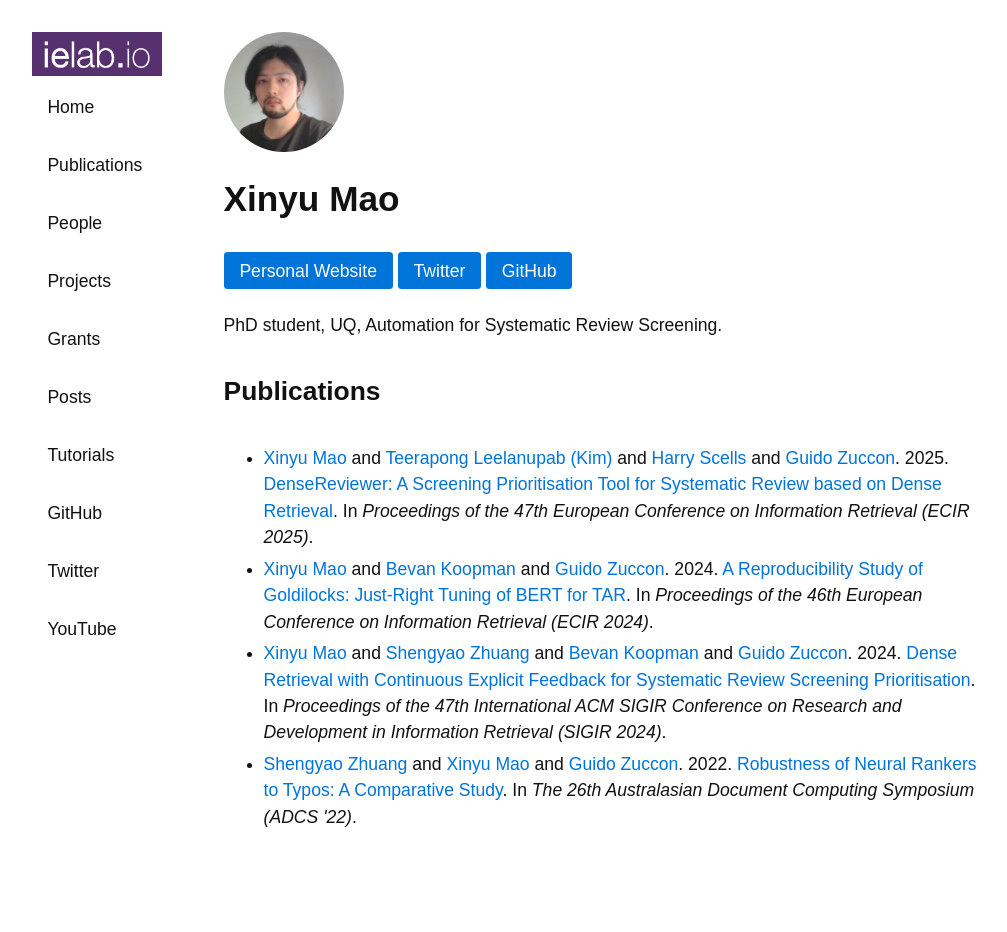
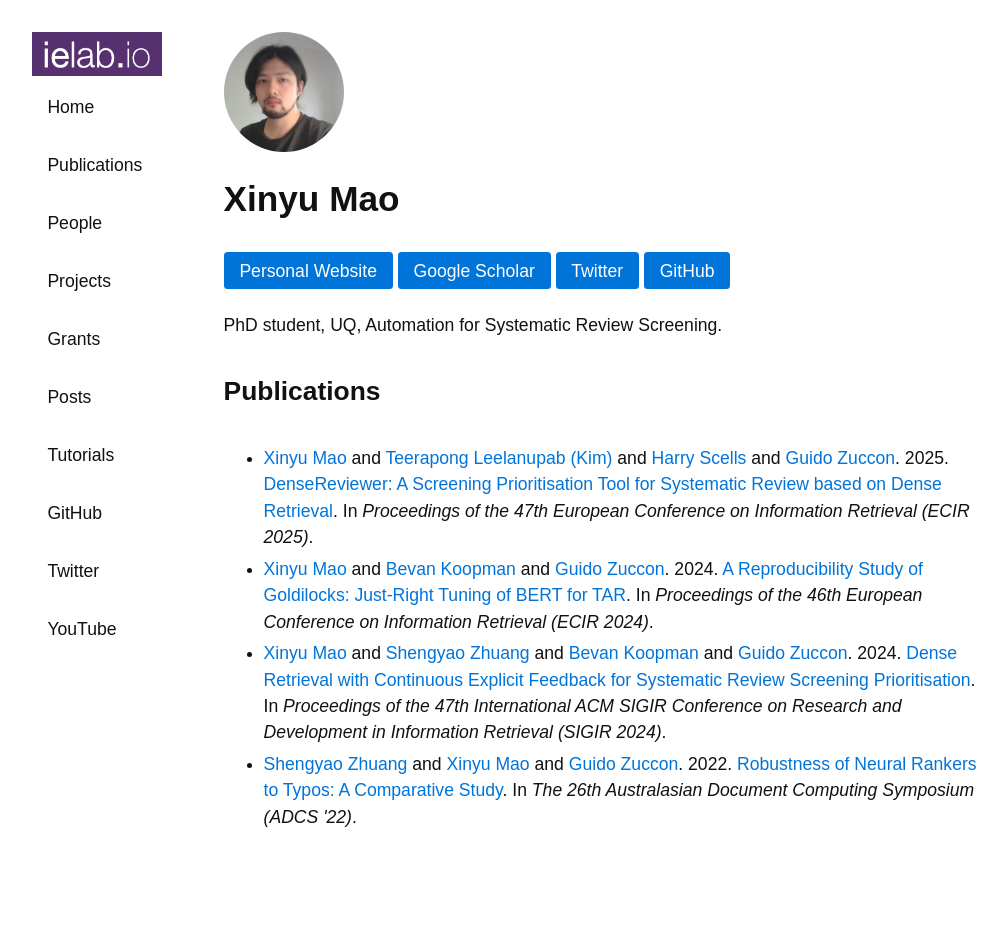
Before and after one commit to ielab/ielab.github.io, a Jekyll site: the page built from _people/xinyu-mao.md, in a window 1280 px wide. Shown: the whole page, without its empty margins (139-1146 px from the left). Built offline with Jekyll 4.4.1, drawn with Linux system fonts in a browser that asks for light colours.

Commit message:
Update xinyu-mao.md

```diff
--- a/_people/xinyu-mao.md
+++ b/_people/xinyu-mao.md
@@ -4,6 +4,7 @@ image: /images/xinyumao.jpg
 twitter: //x.com/xinyu_max
 github: //github.com/Shinyu-Mao
 website: https://shinyu-mao.github.io/
+scholar: //scholar.google.com.au/citations?user=QDGi7ksAAAAJ
 role: phd
 description: PhD student, UQ, Automation for Systematic Review Screening.
 ---
```
